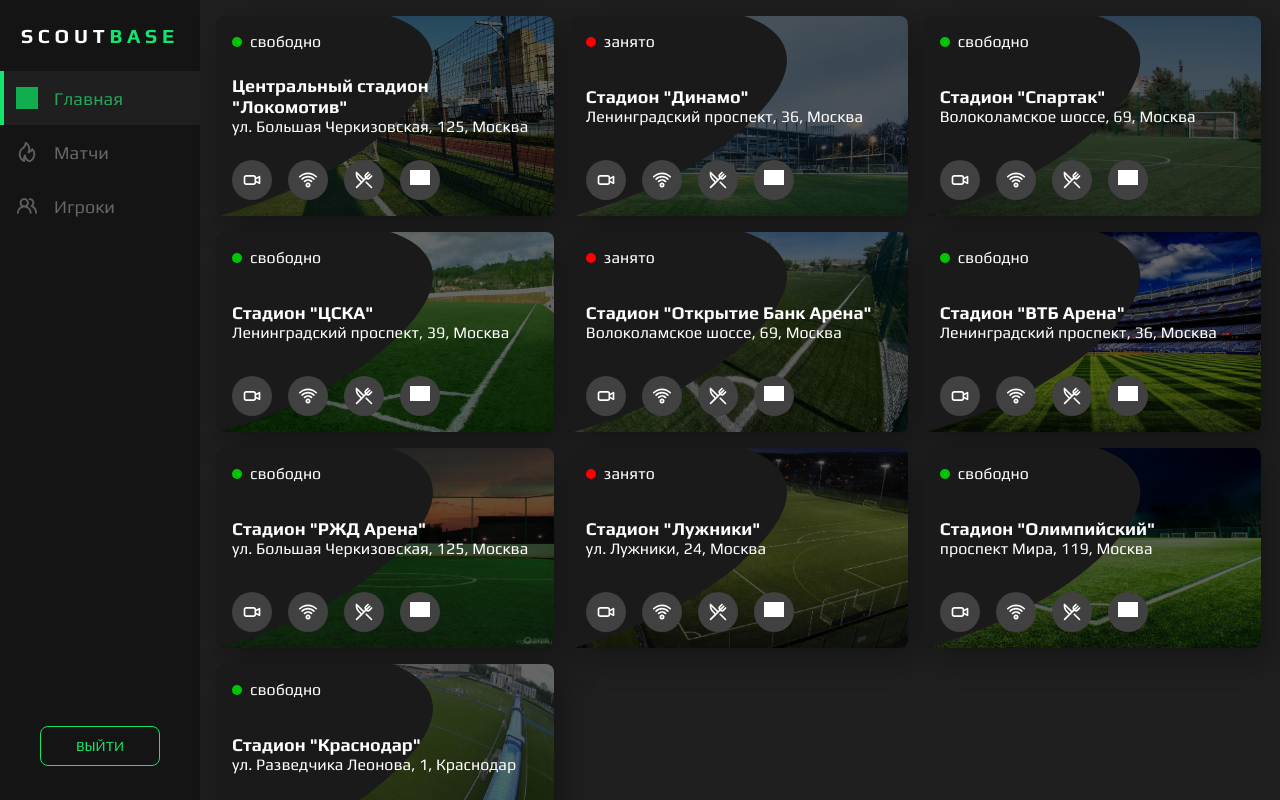
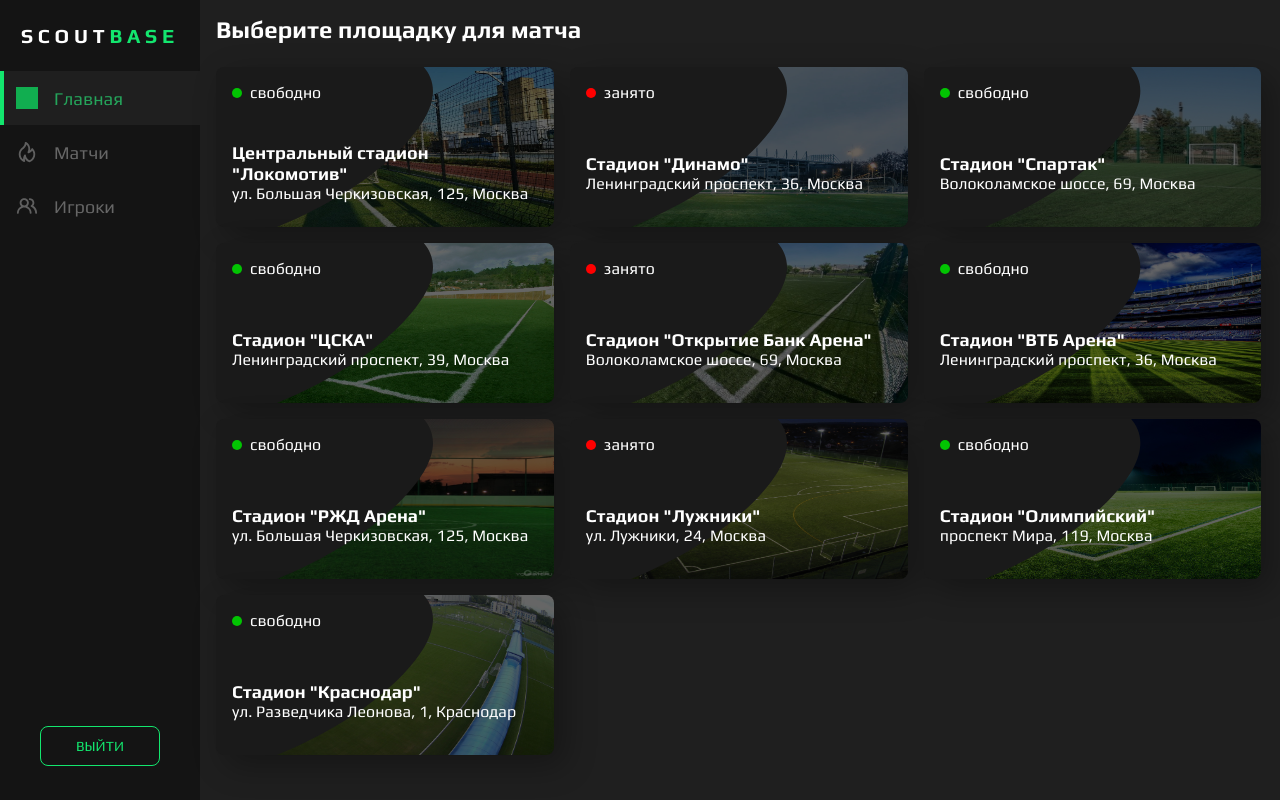
Before and after one commit to AndreiExtr/Web_ScoutBase, a Vue app: page /fields in a window 1280 px wide. Built offline with nearby package versions, Linux system fonts and the light colour scheme; grey boxes are pictures that could not be loaded.

Commit message:
edit tabs

```diff
--- a/src/components/FieldCard.vue
+++ b/src/components/FieldCard.vue
@@ -10,20 +10,6 @@
         <span>{{ location.split(',')[0] }}</span><br>
         {{ location.split(',').slice(1).join(',') }}
       </p>
-    </div>
-    <div class="field-card__badge">
-      <div class="iconItems">
-        <img :src="require('@/assets/icons/video.svg')" alt="badge-icon"/>
-      </div>
-      <div class="iconItems">
-        <img :src="require('@/assets/icons/wifi.svg')" alt="badge-icon"/>
-      </div>
-      <div class="iconItems">
-        <img :src="require('@/assets/icons/restaurant.svg')" alt="badge-icon"/>
-      </div>
-      <div class="iconItems">
-        <img :src="require('@/assets/icons/parking.svg')" alt="badge-icon"/>
-      </div>
     </div>
   </div>
 </template>
@@ -59,7 +45,7 @@
 $text-label: #6d6f74;
 .field-card{
   position: relative;
-  height: 200px;
+  height: 160px;
   padding: 16px;
   background-color: #1A1A1A;
   box-shadow: 10px 10px 32px rgba(0, 0, 0, 0.315);
@@ -67,10 +53,10 @@
   display: flex;
   flex-direction: column;
   align-items: flex-start;
-  justify-content: space-between;
+  justify-content: flex-start;
   cursor: pointer;
   overflow: hidden;
-  gap: 16px;
+  gap: 32px;
 
   &:hover{
     box-shadow: 10px 10px 32px rgba(0, 255, 98, 0.089);
@@ -119,10 +105,12 @@
     display: flex;
     flex-direction: column;
     align-items: flex-start;
+    justify-content: center;
     gap: 4px;
     text-align: left;
     color: $text-color;
     z-index: 5;
+    height: 100%;
 
     p{
       font-size: 16px;
@@ -134,24 +122,5 @@
       }
     }
   }
-
-  &__badge{
-    display: flex;
-    flex-direction: row;
-    gap: 16px;
-    z-index: 5;
-
-    .iconItems{
-      width: 40px;
-      height: 40px;
-      background-color: #414141;
-      border-radius: 50%;
-      padding: 10px;
-
-      img{
-        filter: brightness(0) invert(1);
-      }
-    }
-  }
 }
 </style>
--- a/src/views/AccountOrganizer.vue
+++ b/src/views/AccountOrganizer.vue
@@ -1,31 +1,53 @@
 <template>
   <div class="content-organizer">
-    <div class="info">
-      <img :src="organizerAvatar" alt="Аватар игрока">
-      <div class="info__name">
-        <p><span>Иванов</span> <br>
-          Иван Сергеевич</p>
+    <div class="content-organizer__fields">
+      <div class="tabs">
+        <a href="#" :class="{ active: fieldTabs === 0 }" @click.prevent="setActive(0)">Мои выбранные площадки</a>
+        <a href="#" :class="{ active: fieldTabs === 1 }" @click.prevent="setActive(1)">Записи</a>
       </div>
-      <div class="actions">
-        <ButtonUI
-          :icon="require('@/assets/icons/more.svg')"
-          :style="{ width: '40px' }"
-          @click="toggleMenu" />
+      <div v-if="fieldTabs === 0">
+        <p>Здесь будут выбранные площадки...</p>
       </div>
+      <div v-if="fieldTabs === 1">
+        <p>Здесь будут видеозаписи матчей...</p>
+      </div>
+    </div>
+    <div class="content-organizer__organizator">
+      <img class="organizer__img" alt="" src="@/assets/img/avatar.png">
+      <p><strong style="font-size: 18px;">Организатор:</strong></p>
+      <p v-if="organizerName" style="margin-bottom: 24px;">
+        {{ organizerName.split(' ')[0] }}<br> <!-- Фамилия -->
+        <span>{{ organizerName.split(' ')[1] }} {{ organizerName.split(' ')[2] }}</span><!-- Имя и Отчество -->
+      </p>
+      <p><strong style="font-size: 18px;">Должность:</strong></p>
+      <p class="position">{{ organizerPosition }}</p>
     </div>
   </div>
 </template>
 
 <script>
-import ButtonUI from '@/components/ButtonUI.vue'
+// import ButtonUI from '@/components/ButtonUI.vue'
 export default {
   name: 'AccountOrganizer',
   components: {
-    ButtonUI
   },
   props: {},
   data () {
-    return {}
+    return {
+      fieldTabs: 0
+    }
+  },
+  methods: {
+    setActive (tab) {
+      this.fieldTabs = tab
+      sessionStorage.setItem('fieldTabs', tab)
+    }
+  },
+  created () {
+    const savedTab = sessionStorage.getItem('fieldTabs')
+    if (savedTab !== null) {
+      this.fieldTabs = parseInt(savedTab)
+    }
   }
 }
 </script>
@@ -38,7 +60,7 @@
 .content-organizer{
   position: relative;
   display: flex;
-  flex-direction: column;
+  flex-direction: row;
   gap: 16px;
   width: 100%;
   height: 100vh;
@@ -46,64 +68,65 @@
   width: calc(100% - 200px);
   padding: 16px;
 
-  .info{
-    position: relative;
+  &__fields{
+    display: flex;
+    flex-direction: column;
     width: 100%;
-    min-height: 250px;
-    padding: 24px;
-    border-radius: 8px;
-    background-image: linear-gradient(rgba(0, 0, 0, 0.8), rgba(0, 0, 0, 0.8)), url("@/assets/img/player/background.png");
-    background-repeat:no-repeat;
-    background-size: cover ;
-    background-position: center;
-    display: flex;
-    flex-direction: row;
-    justify-content: flex-start;
-    align-items: center;
-    gap: 24px;
+    gap: 16px;
 
-    img{
-      width: 140px;
-      height: 140px;
-      border-radius: 100px;
-      object-fit: cover;
-    }
-
-    p{
-      font-size: 20px;
-      color: $text-color;
-      text-align: left;
-      line-height: 140%;
-
-      span{
-        font-size: 32px;
-        color: $text-color;
-        font-weight: 700;
-      }
-    }
-
-    .actions{
-      position: absolute;
+    .tabs {
       display: flex;
       flex-direction: row;
-      top: 24px;
-      right: 24px;
-      gap: 16px;
+      gap: 32px;
 
-      button[type="add"] {
-        border: 1px solid $primary-color;
-        color: $primary-color;
-        padding: 10px 20px;
-        border-radius: 8px;
-        font-size: 14px;
-        cursor: pointer;
+      a{
+        text-decoration: none;
+        color: #666;
+        font-size: 16px;
+        position: relative;
 
-        &:hover {
-          background-color: $primary-color;
-          color: $bg-color;
+        &.active {
+          color: $primary-color;
         }
       }
     }
   }
+
+  &__organizator{
+    display: flex;
+    flex-direction: column;
+    align-items: center;
+    text-align: left;
+    gap: 16px;
+    padding: 16px;
+    z-index: 1;
+    min-width: 260px;
+    height: 400px;
+    border-radius: 8px;
+    box-shadow: 10px 10px 32px rgba(0, 0, 0, 0.315);
+    background-color: #1f1f1f;
+
+    .position{
+      color: #ff6600;
+      text-transform: uppercase;
+    }
+
+    &__img{
+      width: 150px;
+      height: 150px;
+    }
+
+    h1{
+      font-size: 18px;
+      color: $text-color;
+      font-weight: 700;
+    }
+
+    p{
+      font-size: 16px;
+      color: $text-color;
+      width: 100%;
+    }
+  }
 }
 </style>
--- a/src/views/FieldList.vue
+++ b/src/views/FieldList.vue
@@ -1,5 +1,6 @@
 <template>
-  <div class="content-list">
+  <div class="content-fields">
+    <h1>Выберите площадку для матча</h1>
     <div class="rows">
       <FieldCard
         v-for="field in fields"
@@ -37,16 +38,23 @@
 </script>
 
 <style lang="scss">
-.content-list{
+.content-fields{
   display: flex;
   flex-direction: column;
-  justify-content: space-between;
+  align-items: flex-start;
   height: 100%;
   padding: 16px;
-  gap: 16px;
+  gap: 24px;
   flex-grow: 1;
   margin-left: 200px;
   width: calc(100% - 200px);
+
+  h1{
+    text-align: left;
+    font-size: 24px;
+    font-weight: 700;
+    color: #fff;
+  }
 
   .rows {
     display: flex;
--- a/src/views/MatchView.vue
+++ b/src/views/MatchView.vue
@@ -26,8 +26,8 @@
               <img class="shield-2" alt="" src="@/assets/img/shield2.png">
               <p style="font-size: 24px;">{{ matchPlacesLeft2 }}</p>
             </div>
-            </div>
-            <div class="title-bottom">
+          </div>
+          <div class="title-bottom">
               <p v-if="matchLocation" style="font-size: 16px; font-weight: 400;">
                 {{ matchLocation.split(',')[0] }}<br>
                 {{ matchLocation.split(',').slice(1).join(',') }}
@@ -38,7 +38,7 @@
               <div class="price">
                 <p style="font-size: 32px;font-weight: 700;">{{ matchPrice }} ₽</p>
               </div>
-            </div>
+          </div>
         </div>
         <div class="field">
           <img :src="require('@/assets/icons/gate-left.svg')" class="gate-left" alt="gate-left" />
```
